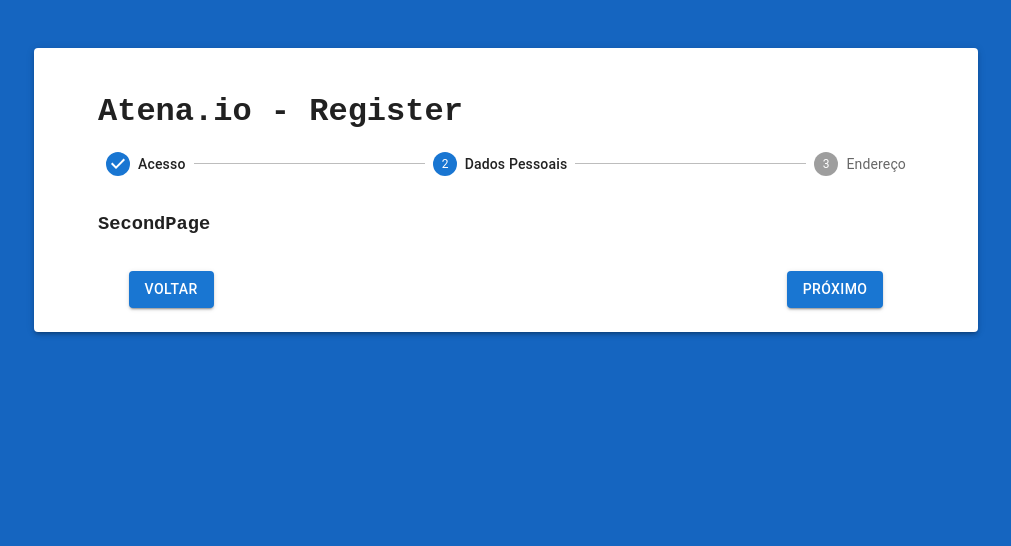
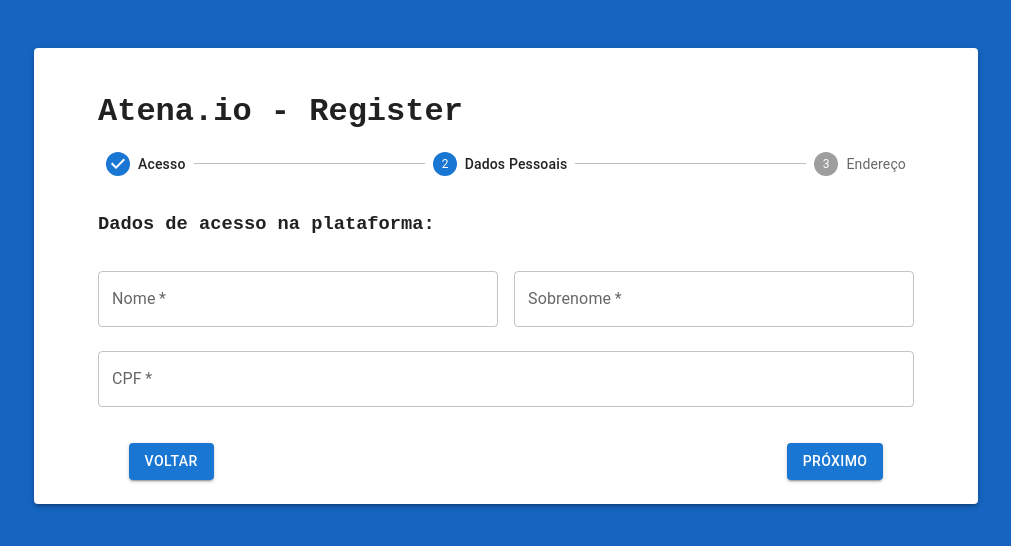
Before and after one commit to lucianowayand/atena-react-front, a React (Create React App) app: page / in a window 1280 px wide. Both pictures are taken after a click on the button "PRÓXIMO". Shown: the top 546 px of the page, without its empty margins (134-1145 px from the left). Built offline with nearby package versions, Linux system fonts and the light colour scheme; the HTML template or start-up script is replaced by a standard one.

Commit message:
secondForm

```diff
--- a/src/components/PageSorter.js
+++ b/src/components/PageSorter.js
@@ -1,9 +1,9 @@
 import { useState } from "react";
 import { Button, Stack, Stepper, Step, StepLabel } from "@mui/material";
 
-import FirstPage from "./views/FirstPage";
-import SecondPage from "./views/SecondPage";
-import ThirdPage from "./views/ThirdPage";
+import FirstPage from "./views/FormUserData";
+import SecondPage from "./views/FormPersonalData";
+import ThirdPage from "./views/FormAddress";
 
 export default function PageSorter(){
     const [currentComponent, setComponent] = useState('FirstPage')
--- a/src/components/views/ThirdPage.js
+++ b/src/components/views/FormAddress.js
@@ -1,4 +1,4 @@
-export default function ThirdPage(){
+export default function FormAddress(){
     return (
         <div>
             <h3>ThirdPage</h3>
--- /dev/null
+++ b/src/components/views/FormPersonalData.js
@@ -0,0 +1,20 @@
+import { Stack, TextField } from "@mui/material"
+
+export default function FormPersonalData(){
+    return (
+        <div>
+            <h3>Dados de acesso na plataforma:</h3>
+            <br/>
+            <form>
+                <Stack spacing={3}>
+                    <Stack direction='row' spacing={2}>
+                        <TextField label='Nome' name='name' required={true} fullWidth={true}/>
+                        <TextField label='Sobrenome' name='surname' required={true} fullWidth={true}/>
+                    </Stack>
+                    <TextField label='CPF' name='cpf' required={true}/>
+                </Stack>
+            </form>
+            <br/>
+        </div>
+    )
+}
--- a/src/components/views/FirstPage.js
+++ b/src/components/views/FormUserData.js
@@ -1,6 +1,6 @@
 import { TextField, Stack } from "@mui/material"
 
-export default function FirstPage(){
+export default function FormUserData(){
 
     return (
         <div>
--- a/src/components/views/SecondPage.js
+++ /dev/null
@@ -1,7 +0,0 @@
-export default function SecondPage(){
-    return (
-        <div>
-            <h3>SecondPage</h3>
-        </div>
-    )
-}
```
